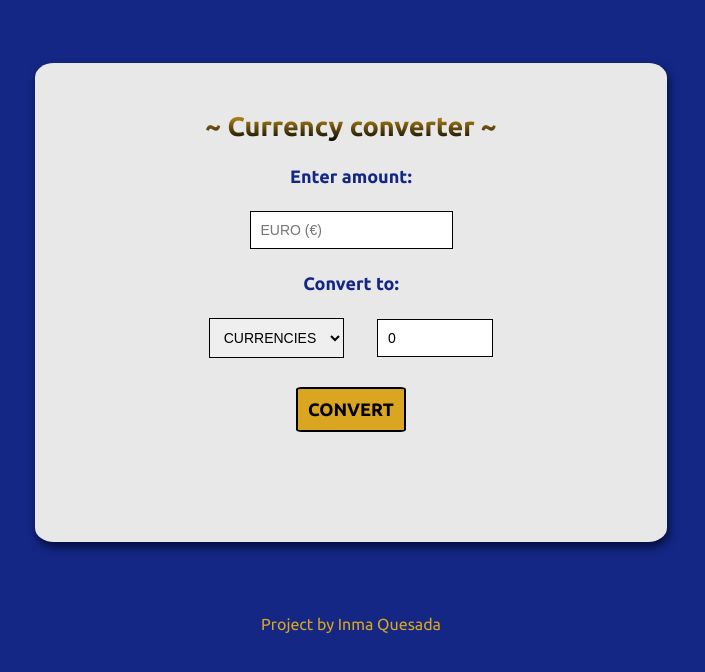
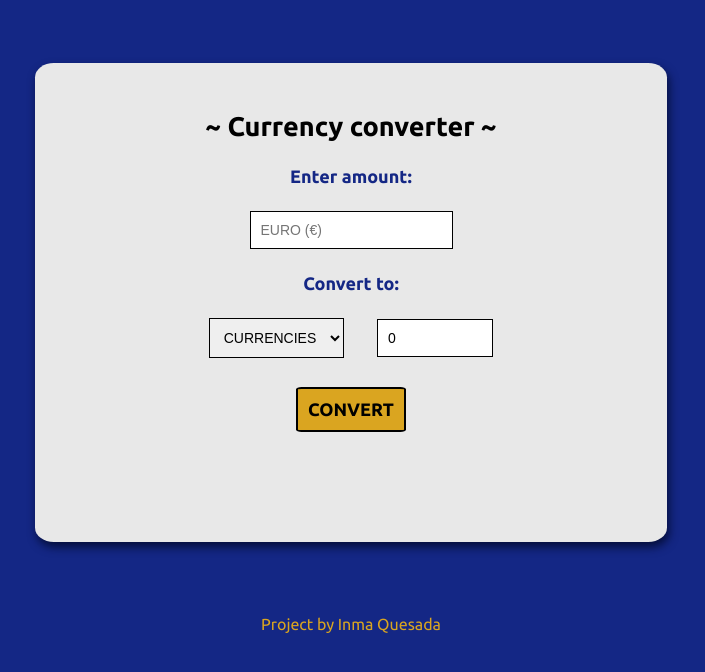
Before and after one commit to nihvix/coin-converter, a plain HTML site: page index.html in a window 1280 px wide. Shown: the whole page, without its empty margins (289-994 px from the left). Drawn offline with Linux system fonts and the light colour scheme.

Commit message:
changes in css

```diff
--- a/style.css
+++ b/style.css
@@ -11,11 +11,6 @@
 
 body {
     background: rgb(20, 39, 133);
-    /*background: linear-gradient(90deg, rgba(7,19,82,1) 0%, rgba(25,57,180,1) 50%, rgba(252,244,69,1) 100%);*/
-    /*background-image: url("./flag.png");
-    background-repeat: no-repeat;
-    background-attachment: fixed;
-    background-position: center 60%;*/
     font-family: 'Ubuntu', sans-serif;
     text-align: center;
 }
@@ -43,9 +38,10 @@ footer {
   ------------------------------*/
 h2 {
     font-weight: 600;
+    /* FOR GRADIENT IN TITLE:
     background: -webkit-linear-gradient(goldenrod, black);
     -webkit-background-clip: text;
-    -webkit-text-fill-color: transparent;
+    -webkit-text-fill-color: transparent;*/
 }
 
 h4 {
```
